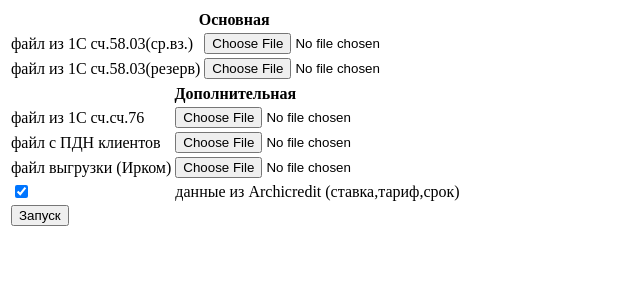
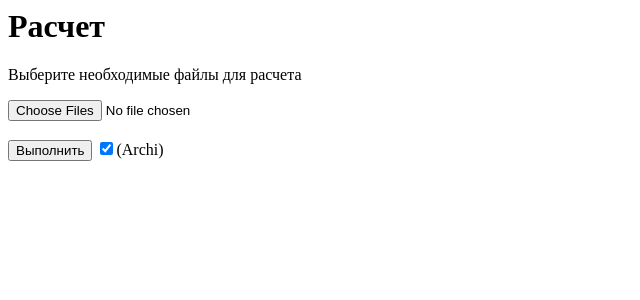
Before and after one commit to Paralipupa/web-alfin, a Flask app: page / in a window 1280 px wide. Shown: the top 300 px of the page, without its empty margins (0-640 px from the left). Run offline with Flask 2, Linux system fonts and the light colour scheme.

Commit message:
submodule

```diff
--- a/web/forms.py
+++ b/web/forms.py
@@ -9,10 +9,11 @@ class LoginForm(FlaskForm):
     submit = SubmitField('Sign In')
 
 class UploadForm(FlaskForm):
-    datafile58WA = FileField('файл из 1С сч.58.03(ср.вз.)  ', validators=[DataRequired()])
-    datafile58RES = FileField('файл из 1С сч.58.03(резерв) ', validators=[DataRequired()])
-    datafile76 = FileField('файл из 1С сч.сч.76   ', validators=[DataRequired()])
-    datafilePDN = FileField('файл c ПДН клиентов   ', validators=[DataRequired()])
-    datafileIRKOM = FileField('файл выгрузки (Ирком)', validators=[DataRequired()])
+    datafile58WA = FileField('сч.58.03', validators=[DataRequired()])
+    datafile58RES = FileField('', validators=[DataRequired()])
+    datafile76 = FileField('', validators=[DataRequired()])
+    datafilePDN = FileField('', validators=[DataRequired()])
+    datafileIRKOM = FileField('', validators=[DataRequired()])
+    datafiles = FileField('', validators=[DataRequired()])
     is_archi = BooleanField('данные из Archicredit (ставка,тариф,срок)', default=True)
     submit = SubmitField('Запуск')
--- a/web/routes.py
+++ b/web/routes.py
@@ -23,7 +23,7 @@ def index():
     form = UploadForm()
     if request.method == 'POST': # and form.validate_on_submit():
         return __report(form.is_archi.data)
-    return render_template('upload.html', title='Отчеты', form=form)
+    return render_template('upload_multi.html', title='Отчеты', form=form)
 
 def __report(is_archi: bool = False):
     files = __upload_file()
@@ -36,11 +36,10 @@ def __upload_file() -> str:
     files = []
     if request.files:
         os.makedirs(app.config['UPLOAD_DIR'], exist_ok=True)
-        for name in request.files:
-            file = request.files[name]
+        for index, file in enumerate(request.files.getlist('file')):
             if file.filename:
                 filename = pathlib.Path(
-                    app.config['UPLOAD_DIR'], secure_filename(f'{name}_{file.filename}'))
+                    app.config['UPLOAD_DIR'], secure_filename(f'{index}_{file.filename}'))
                 file.save(filename)
                 files.append(str(filename))
     return files
--- a/web/templates/upload.html
+++ b/web/templates/upload.html
@@ -85,6 +85,19 @@
                 </tr>
                 <tr>
                     <td>
+                        {{ form.datafiles.label }}
+                    </td>
+                    <td>
+                        <input type="file" name="file" multiple />
+                    </td>
+                    <td>
+                        {% for error in form.datafiles.errors %}
+                        <span style="color: red;">[{{ error }}]</span>
+                        {% endfor %}
+                    </td>
+                </tr>
+                <tr>
+                    <td>
                         {{ form.is_archi}}
                     </td>
                     <td>
--- /dev/null
+++ b/web/templates/upload_multi.html
@@ -0,0 +1,16 @@
+{% extends 'base.html' %}
+
+{% block content %}
+  <h1>Расчет</h1>
+  <p>Выберите необходимые файлы для расчета</p>
+  <form action="" method="POST" enctype="multipart/form-data">
+    <div>{{ form.hidden_tag() }}</div>
+    <div>
+      <input type="file" name="file" multiple />
+    </div><br/>
+    <div>
+      <input type="submit" value="Выполнить" />
+      {{ form.is_archi }}(Archi)
+    </div>
+  </form>
+{% endblock %}
```
